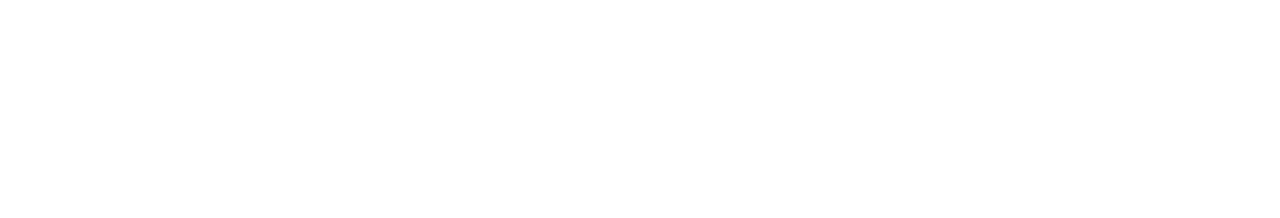
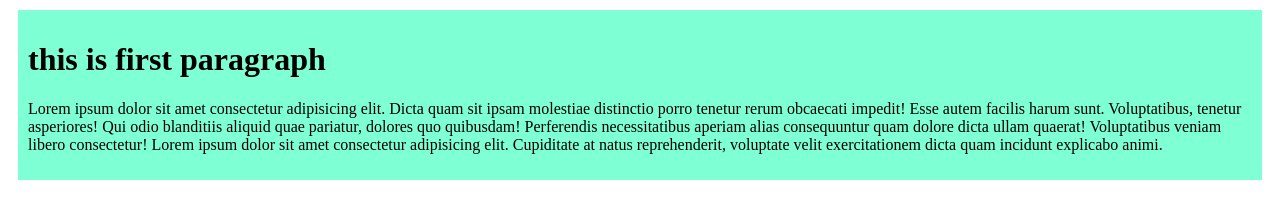
Before and after one commit to mustakahmmed/my-first-repo, a plain HTML site: page index.html in a window 1280 px wide. Drawn offline with Linux system fonts and the light colour scheme.

Commit message:
this isfirst css file

```diff
--- a/index.html
+++ b/index.html
@@ -4,8 +4,15 @@
     <meta charset="UTF-8">
     <meta name="viewport" content="width=device-width, initial-scale=1.0">
     <title>my first ever github repo</title>
+    <link rel="stylesheet" href="style/blog.css">
 </head>
 <body>
-
+    <div>
+        <p>
+            <h1>this is first paragraph</h1>
+            Lorem ipsum dolor sit amet consectetur adipisicing elit. Dicta quam sit ipsam molestiae distinctio porro tenetur rerum obcaecati impedit! Esse autem facilis harum sunt. Voluptatibus, tenetur asperiores! Qui odio blanditiis aliquid quae pariatur, dolores quo quibusdam! Perferendis necessitatibus aperiam alias consequuntur quam dolore dicta ullam quaerat! Voluptatibus veniam libero consectetur!
+            Lorem ipsum dolor sit amet consectetur adipisicing elit. Cupiditate at natus reprehenderit, voluptate velit exercitationem dicta quam incidunt explicabo animi.
+        </p>
+    </div>
 </body>
 </html>
--- /dev/null
+++ b/style/blog.css
@@ -0,0 +1,5 @@
+div{
+    background-color: aquamarine;
+    margin: 10px;
+    padding: 10px;
+}
```
